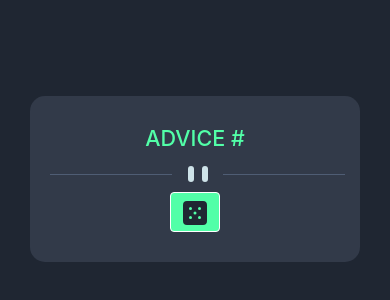
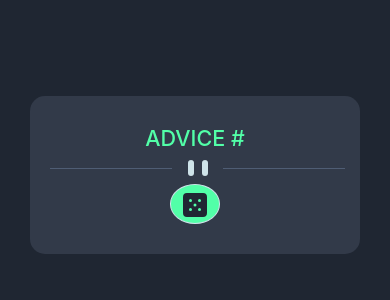
Before and after one commit to Teea-dev/advice-generator, a React (Create React App) app: page / in a window 390 px wide. Shown: the part 94-394 px from the top of the page. Built offline with nearby package versions, Linux system fonts and the light colour scheme.

Commit message:
styled the dice a bit

```diff
--- a/src/App.css
+++ b/src/App.css
@@ -16,11 +16,17 @@
 .dice{
   color: hsl(193, 38%, 86%);
   background: hsl(150, 100%, 66%);
-  border: 1px solid white ;
+  border: 1px solid  ;
+  border-radius: 50%;
 
 }
 .dice :hover{
   cursor: pointer;
+
+}
+.mobile{
+  display:block;
+  margin: 0 auto;
 }
 @media (max-width:900px) {
      .App{
--- a/src/App.js
+++ b/src/App.js
@@ -29,8 +29,8 @@ const randomAdvice = (event) =>{
     <div className="App d-block container">
       <h4 className="advice-id"> ADVICE #{num} </h4>
       <h3 className="advice">{advice}</h3>
-      <div className="d-block d-md-none">
-        <img  src={Mobiledivider} alt="" />
+      <div className=" d-block d-md-none">
+        <img className='mobile' src={Mobiledivider} alt="" />
       </div>
       <div className="d-none d-md-block">
         <img src={Desktopdivider}  alt=""/>
```
